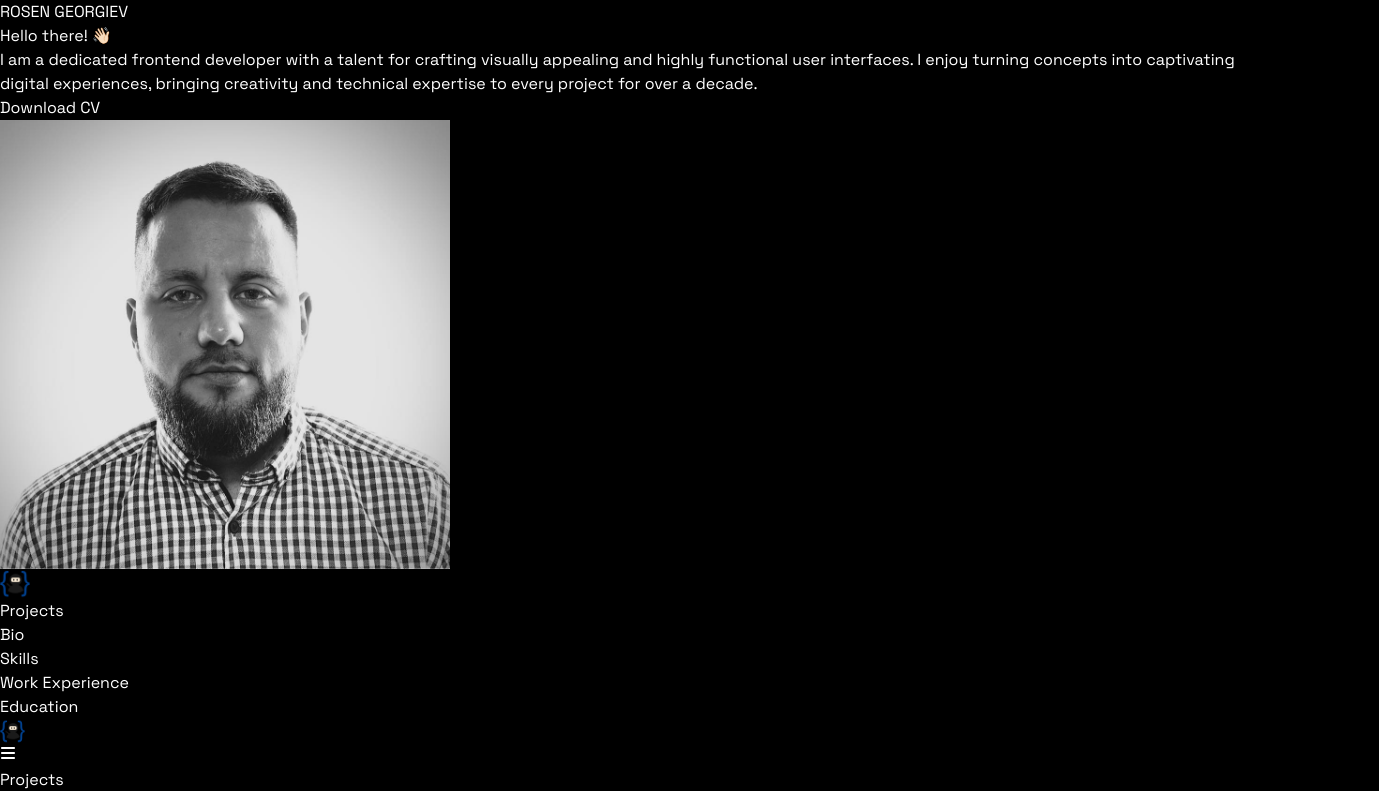
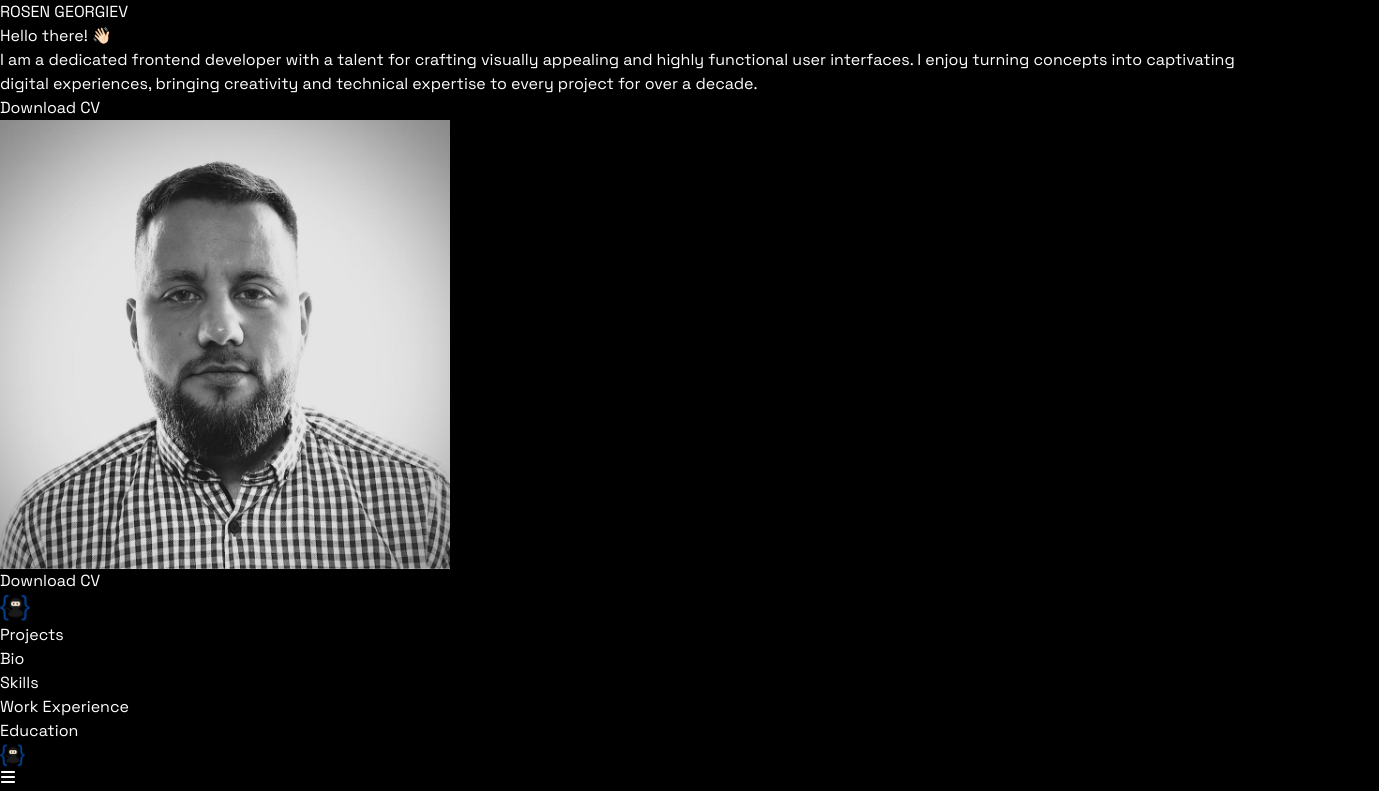
Before and after one commit to RosenGeorgievvv/RosenGeorgiev, a React (Vite) app: page / in a window 1280 px wide. Shown: the part 800-1591 px from the top of the page, 1379 px wide, since content can reach past the window. Built offline with nearby package versions, Linux system fonts and the light colour scheme.

Commit message:
Update Main.jsx

```diff
--- a/src/components/Main.jsx
+++ b/src/components/Main.jsx
@@ -1,12 +1,12 @@
 import React from 'react';
 import { HERO } from '../constants';
 import profile from '../assets/pic.jpeg';
-import {motion} from 'framer-motion';
+import { motion } from 'framer-motion';
 
 const Main = () => {
   return (
     <section className="flex flex-wrap items-center min-h-[100vh]">
-      <motion.div initial={{ opacity: 0, x: -50 }} animate={{ opacity: 1, x: 0}} transition={{duration: 1}} className="w-full md:w-1/2">
+      <motion.div initial={{ opacity: 0, x: -50 }} animate={{ opacity: 1, x: 0 }} transition={{ duration: 1 }} className="w-full md:w-1/2">
         <h2 className="my-8 p-2 text-4xl font-bold md:text-5xl lg:text-[4rem]">
           {HERO.name}
         </h2>
@@ -16,6 +16,9 @@ const Main = () => {
         <p className="mb-8 p-2 text-xl">
           {HERO.description}
         </p>
+
+        {/* Only visible on screens 768px and above */}
+        <div className="hidden md:block">
           <a
             href={HERO.cvLink}
             download
@@ -23,13 +26,15 @@ const Main = () => {
           >
             Download CV
           </a>
+        </div>
       </motion.div>
-      <motion.div initial={{opacity: 0, scale: 0.8}} animate={{ opacity: 1, scale: 1}} transition={{ duration: 1}} className="w-full md:w-1/2 lg:p-8">
+
+      <motion.div initial={{ opacity: 0, scale: 0.8 }} animate={{ opacity: 1, scale: 1 }} transition={{ duration: 1 }} className="w-full md:w-1/2 lg:p-8">
         <div className="flex justify-center">
           <motion.img
-          initial={{opacity: 0}}
-          animate={{opacity: 1}}
-          transition={{ duration: 1}}
+            initial={{ opacity: 0 }}
+            animate={{ opacity: 1 }}
+            transition={{ duration: 1 }}
             src={profile}
             width={450}
             height={450}
@@ -37,6 +42,17 @@ const Main = () => {
             className="rounded-3xl"
           />
         </div>
+
+        {/* Download button centered for screens below 768px */}
+        <div className="flex justify-center mt-20 md:hidden">
+          <a
+            href={HERO.cvLink}
+            download
+            className="inline-block px-5 py-3 text-white bg-blue-400 rounded-lg hover:bg-blue-500"
+          >
+            Download CV
+          </a>
+        </div>
       </motion.div>
     </section>
   );
```
Lines whose indentation alone changed are shown as unchanged.
